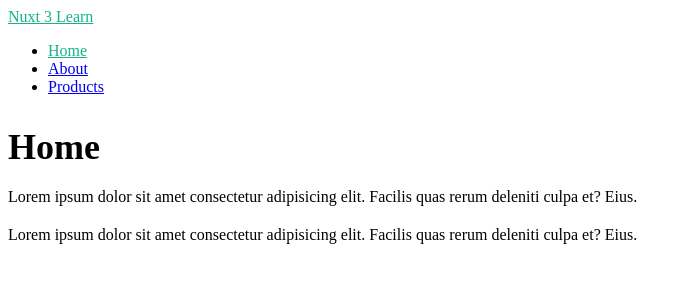
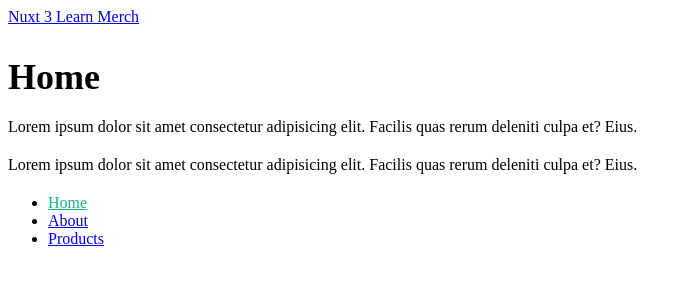
Before and after one commit to markpackham/nuxt3-learn, a Nuxt app: page / in a window 1280 px wide. Shown: the top 300 px of the page, without its empty margins (0-692 px from the left). Built offline with nearby package versions, Linux system fonts and the light colour scheme.

Commit message:
use definePageMeta for specific page layouts
https://www.youtube.com/watch?v=dvanqBUoxhc&list=PL4cUxeGkcC9haQlqdCQyYmL_27TesCGPC&index=7

```diff
--- /dev/null
+++ b/layouts/products.vue
@@ -0,0 +1,34 @@
+<template>
+    <div>
+        <header>
+            <nav>
+                <NuxtLink to="/products">Nuxt 3 Learn Merch</NuxtLink>
+            </nav>
+        </header>
+
+        <!-- output page content (like @yield in Laravel) -->
+        <div>
+            <slot />
+        </div>
+
+        <footer>
+            <ul>
+                <li>
+                    <NuxtLink to="/">Home</NuxtLink>
+                </li>
+                <li>
+                    <NuxtLink to="/about">About</NuxtLink>
+                </li>
+                <li>
+                    <NuxtLink to="/products">Products</NuxtLink>
+                </li>
+            </ul>
+        </footer>
+    </div>
+</template>
+
+<style scoped>
+.router-link-exact-active {
+    color: #12b488;
+}
+</style>
--- a/pages/index.vue
+++ b/pages/index.vue
@@ -7,7 +7,9 @@
 </template>
 
 <script setup>
-
+definePageMeta({
+    layout: 'products'
+})
 </script>
 
 <style scoped>
--- a/pages/products/[id].vue
+++ b/pages/products/[id].vue
@@ -8,6 +8,10 @@
 
 <script setup>
 const { id } = useRoute().params
+
+definePageMeta({
+    layout: 'products'
+})
 </script>
 
 <style scoped>
```
